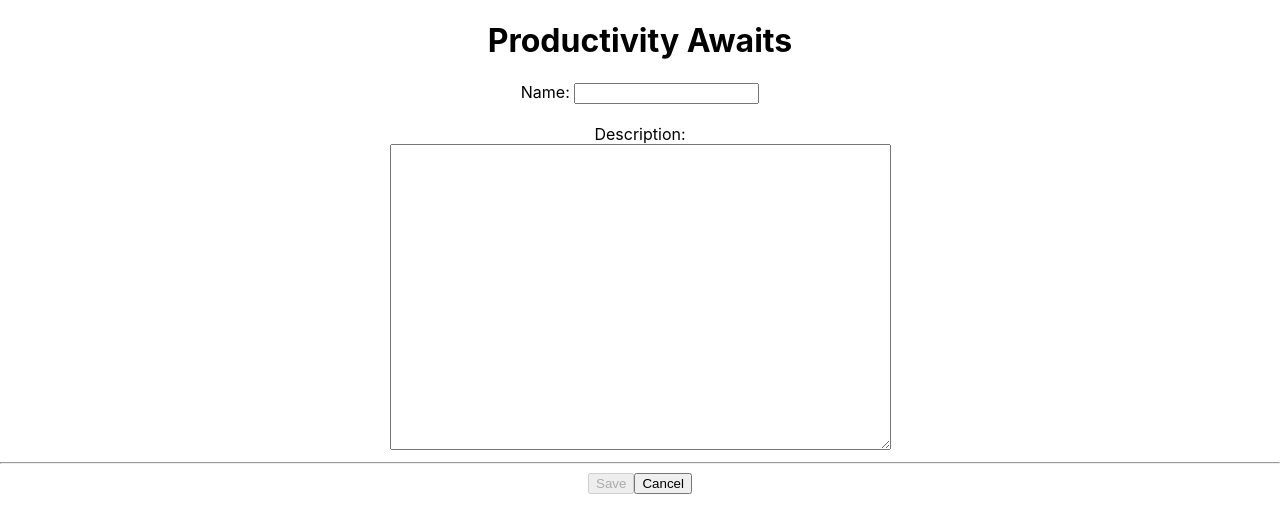
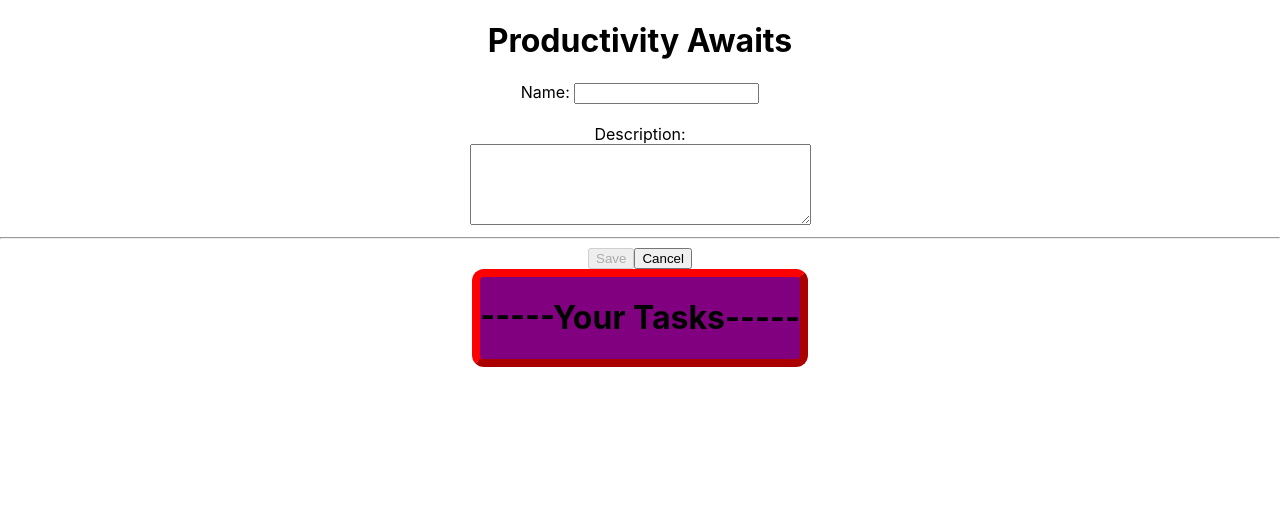
Before and after one commit to TAJ-32/ToDoApp, a React (Create React App) app: page / in a window 1280 px wide. Shown: the top 532 px of the page. Built offline with nearby package versions, Linux system fonts and the light colour scheme.

Commit message:
Details View

```diff
--- a/package.json
+++ b/package.json
@@ -3,10 +3,15 @@
   "version": "0.1.0",
   "private": true,
   "dependencies": {
+    "@emotion/react": "^11.11.1",
+    "@emotion/styled": "^11.11.0",
+    "@mui/icons-material": "^5.14.0",
+    "@mui/material": "^5.14.0",
     "@testing-library/jest-dom": "^5.16.5",
     "@testing-library/react": "^13.4.0",
     "@testing-library/user-event": "^13.5.0",
     "react": "^18.2.0",
+    "react-datepicker": "^4.16.0",
     "react-dom": "^18.2.0",
     "react-scripts": "5.0.1",
     "web-vitals": "^2.1.4"
--- a/src/Components/TaskCreation.js
+++ b/src/Components/TaskCreation.js
@@ -3,6 +3,7 @@ import PropTypes from "prop-types";
 //import styles from "../styles/Editor.module.css";
 import { useState } from "react";
 import TaskShape from "./TaskShape";
+import Calendar from "./Calendar";
 
 export default function TaskCreation({ task, complete }) {
   const [name, setName] = useState(task ? task.name : "");
@@ -20,6 +21,7 @@ export default function TaskCreation({ task, complete }) {
       name: name,
       description: description,
       created: currDateString,
+      //deadline: <Calendar task={task} />
     });
   }
 
@@ -46,8 +48,8 @@ export default function TaskCreation({ task, complete }) {
         <textarea
           value={description}
           onChange={(event) => setDescription(event.target.value)}
-          rows={20}
-          cols={60}
+          rows={5}
+          cols={40}
         />
       </label>
       <hr />
--- /dev/null
+++ b/src/Components/TaskDetails.js
@@ -0,0 +1,24 @@
+import TaskShape from "./TaskShape";
+
+import { useState } from "react";
+
+export default function TaskDetails({ task }) {
+  // eslint-disable-next-line no-unused-vars
+
+  const [showMore, setShowMore] = useState(false);
+
+  const Handler = () => {
+    setShowMore(!showMore);
+  };
+
+  return (
+      <ul key={task.name} data-testid="name" onClick={() => Handler()}>
+        <h5>{task.name}</h5>
+        {showMore && task.description}
+      </ul>
+  );
+}
+
+TaskDetails.propTypes = {
+  task: TaskShape,
+};
--- a/src/Components/TaskMaker.js
+++ b/src/Components/TaskMaker.js
@@ -4,6 +4,7 @@ import TaskShape from "./TaskShape";
 //import ArticleShape from "../components/ArticleShape";
 //import Article from "../../components/Article";
 import TaskCreation from "./TaskCreation";
+import TaskViewer from "./TaskViewer";
 //import { useRouter } from "next/router";
 
 export default function TaskMaker({
@@ -56,6 +57,10 @@ export default function TaskMaker({
         //task={task}
         complete={complete}
       />
+
+      <TaskViewer
+        Tasks={Tasks}
+      />
     </>
   );
 }
--- a/src/Components/TaskShape.js
+++ b/src/Components/TaskShape.js
@@ -5,7 +5,7 @@ const TaskShape = PropTypes.shape({
   name: PropTypes.string.isRequired,
   description: PropTypes.string.isRequired,
   created: PropTypes.string.isRequired,
-  //deadline: PropTypes.string.isRequired,
+  deadline: PropTypes.string.isRequired,
   //completed: PropTypes.bool.isRequired,
 });
 
--- a/src/Components/TaskViewer.js
+++ b/src/Components/TaskViewer.js
@@ -0,0 +1,17 @@
+import styles from "../styles/TasksView.module.css";
+import TaskDetails from "./TaskDetails";
+
+export default function TaskViewer({ Tasks }) {
+
+    console.log("TaskViewer: " + Tasks)
+    const tasks_list = Tasks.map((task) => (
+        <TaskDetails key={task.title} task={task} />
+    ))
+    return (
+
+        <div className={styles.border}>
+            <h1>-----Your Tasks-----</h1>
+            {tasks_list}
+        </div>
+    );
+  }
--- /dev/null
+++ b/src/styles/TasksView.module.css
@@ -0,0 +1,10 @@
+/* Styles for the article */
+.border {
+
+    background-color: purple;
+    border: 0.5rem outset red;
+    border-radius: 12px;
+    text-align: left;
+    display:table;
+    margin:0 auto;
+}
```
Also changed, not shown: src/Components/Calendar.js (+15 -0 lines), 1 other file (tests, documents, lock files or other folders).
